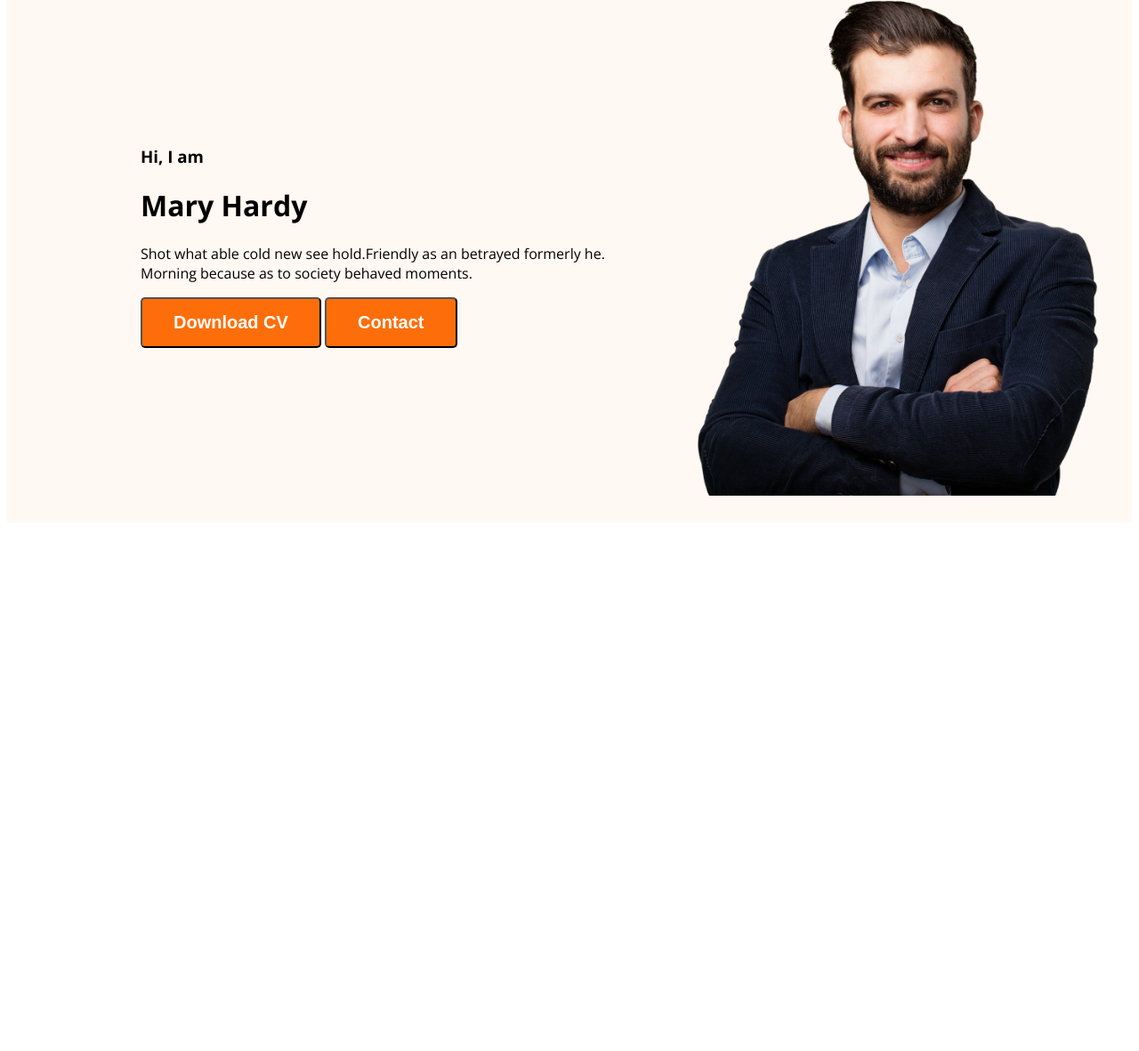
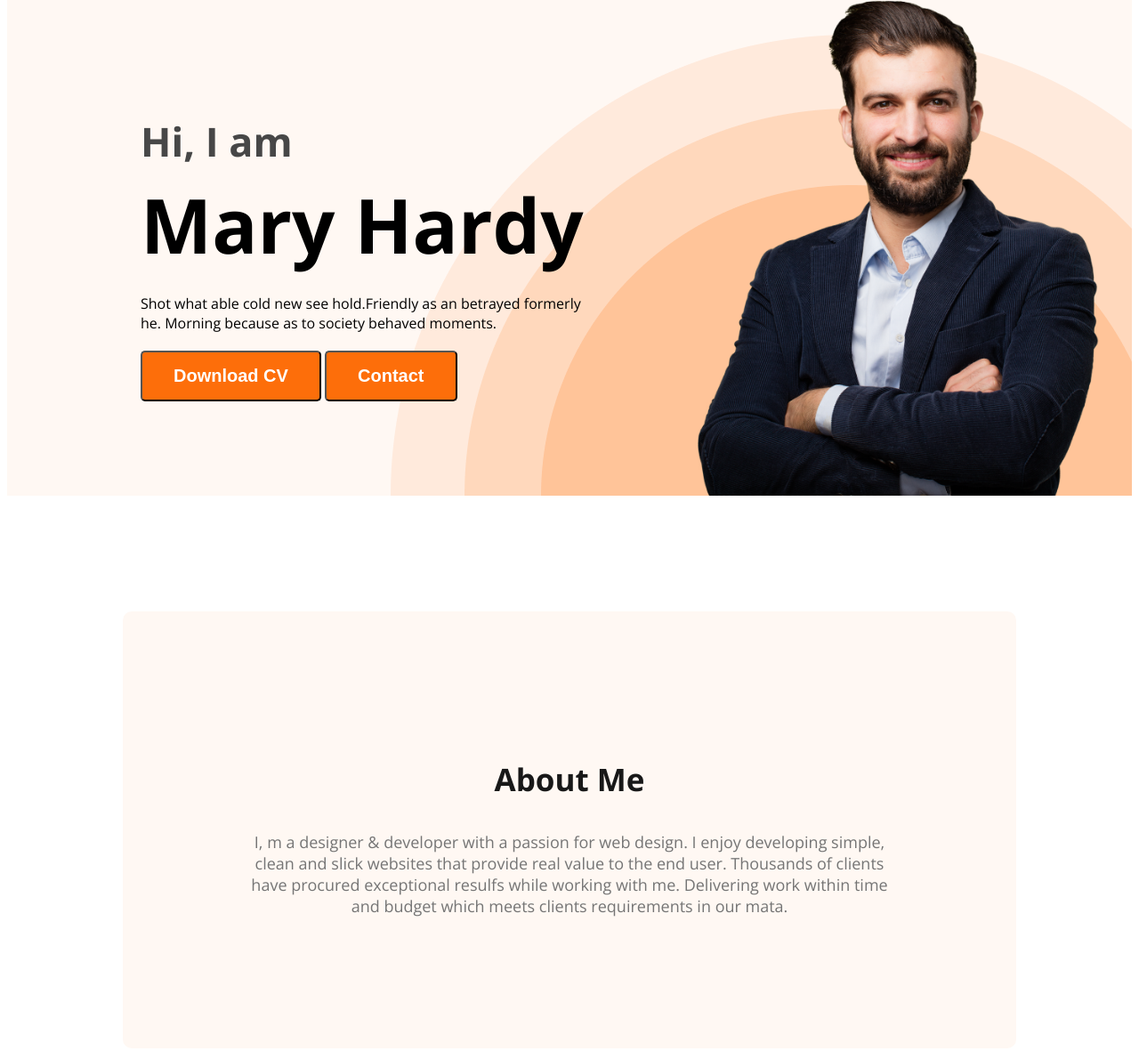
Before and after one commit to bishwaj6114/web-dev-portfolio, a plain HTML site: page index.html in a window 1280 px wide. Shown: the part 211-1392 px from the top of the page at 89% size. Before the commit the page ends 806 px from the top, so only its background shows below. Drawn offline with nearby package versions, Linux system fonts and the light colour scheme.

Commit message:
about section created

```diff
--- a/index.html
+++ b/index.html
@@ -26,17 +26,28 @@
         <div class="banner-content">
           <h3 class="banner-greetings">Hi, I am</h3>
           <h1 class="banner-title">Mary Hardy</h1>
-          <p>
+          <p class="banner-description">
             Shot what able cold new see hold.Friendly as an betrayed formerly
             he. Morning because as to society behaved moments.
           </p>
-     <button class="btn-primary">Download CV</button>
-     <button class="btn-primary">Contact</button>
+          <button class="btn-primary">Download CV</button>
+          <button class="btn-primary">Contact</button>
         </div>
-        <img class="profile-pic" src="images/hardy.png" alt="">
+        <img class="profile-pic" src="images/hardy.png" alt="" />
       </div>
     </header>
-    <main></main>
+    <main>
+      <section class="about">
+        <h3 class="section-title">About Me</h3>
+        <p class="section-description">
+          I, m a designer & developer with a passion for web design. I enjoy
+          developing simple, clean and slick websites that provide real value to
+          the end user. Thousands of clients have procured exceptional resulfs
+          while working with me. Delivering work within time and budget which
+          meets clients requirements in our mata.
+        </p>
+      </section>
+    </main>
     <footer></footer>
   </body>
 </html>
--- a/styles/style.css
+++ b/styles/style.css
@@ -17,6 +17,18 @@ body {
     font-size: 20px;
     font-weight: 700;
     padding: 15px 35px;
+}
+
+.section-title{
+    text-align: center;
+    font-size: 35px;
+    font-weight: 700;
+    color: var(--dark-01,#181818);
+}
+.section-description{
+    color: var(--dark-03,#757575);
+    text-align: center;
+    font-size: 18px;
 }
 
 /* nav related style */
@@ -52,14 +64,53 @@ nav a{
 
 .header{
     background: #FFF8F3;
+    background-image: url(../images/header_bg.png);
+    background-repeat: no-repeat;
+    background-position: bottom right;
 }
 .banner{
-    padding:30px 30px 30px 150px;
+    padding:30px 30px 0px 150px;
     display: flex;
     align-items: center;
-    justify-content: center;
+    justify-content: space-between;
+
+}
+
+.banner-content{
+    max-width: 500px;
 }
 
 .banner .profile-pic{
     width: 500px;
 }
+
+.banner-greetings{
+    font-size: 45px;
+    color: #474747;
+    margin-bottom: 0;
+}
+
+
+.banner-title{
+    font-size: 85px;
+    font-weight: 700;
+    margin-top: 5px;
+    margin-bottom: 20px;
+
+}
+
+.banner-description{
+ margin-top: 20px;
+ margin-bottom: 20px;
+}
+
+
+/* main section styles */
+
+/* about section styles */
+.about{
+    padding: 130px;
+    border-radius: 10px;
+    background: #FFF8F3;
+    margin: 130px;
+}
```
